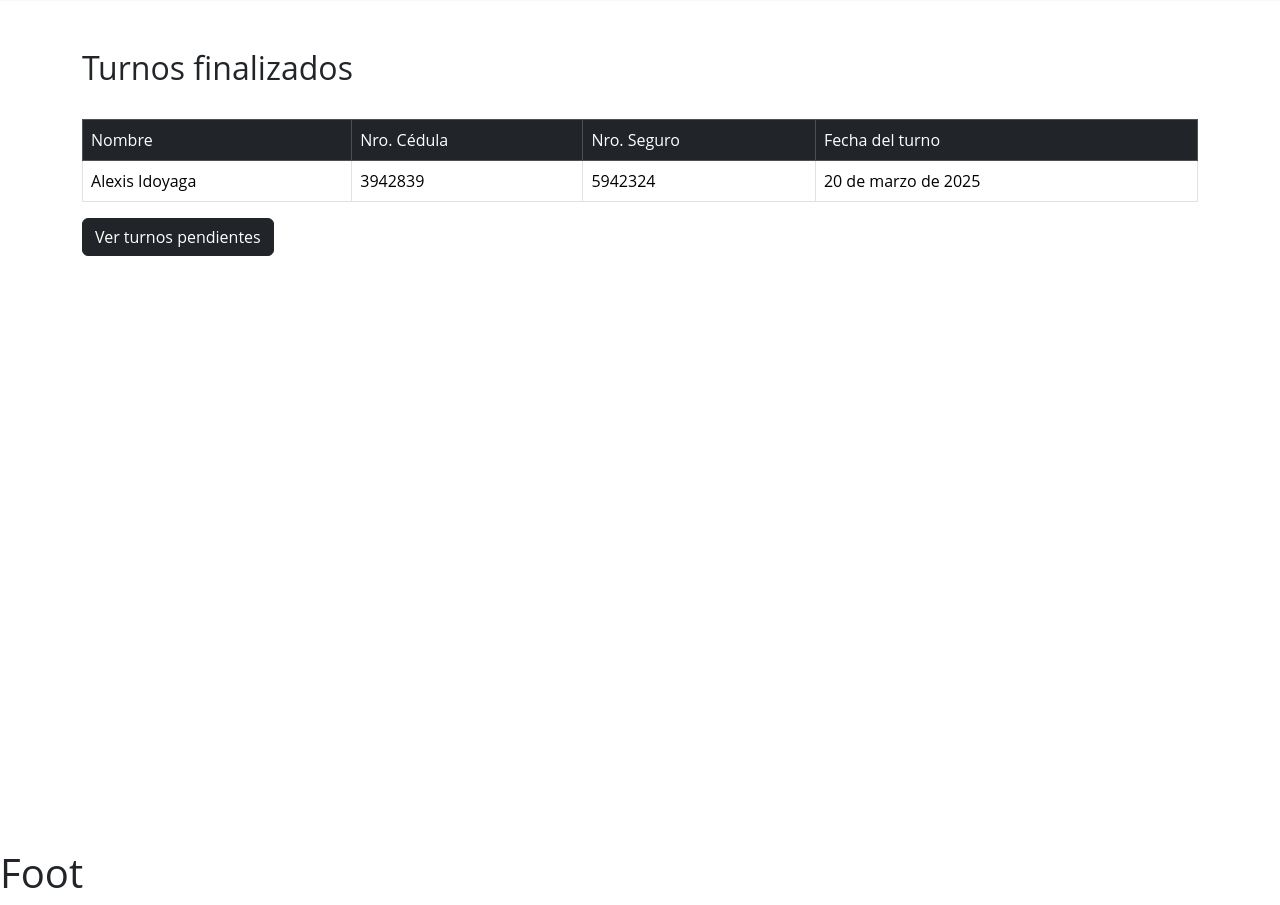
After one commit to cmmedina918/ISW2-proyecto, a Django app: page /turnos/turnosFinalizados/ in a window 1280 px wide. The commit adds this page. Shown: the part 315-1220 px from the top of the page. Run offline with Django 5.2, Linux system fonts and the light colour scheme; data comes from the database, SQL or seed files in the repository; both versions use the stored data as it was after the commit; some libraries are stand-ins or nearby versions.

Commit message:
Se creo la vista de turnos finalizados

```diff
--- a/templates/base.html
+++ b/templates/base.html
@@ -15,5 +15,6 @@
         {% block Body %}{% endblock %}
         {% include 'footer.html' %}
         <script src="{% static 'bootstrap-5.3.3-dist/js/bootstrap.min.js' %}"></script>
+        <script src="{% static 'script.js' %}"></script>
     </body>
 </html>
--- a/templates/forms/turno.html
+++ b/templates/forms/turno.html
@@ -10,7 +10,7 @@
             <div class="formInner">
                 {% csrf_token %}
                 <br>
-                <table class="form-table">
+                <table class="form-table text-start">
                     {{ form.as_table }}
                 </table>
             </div>
--- /dev/null
+++ b/templates/turnosFinalizados.html
@@ -0,0 +1,50 @@
+{% extends 'base.html' %}
+{% block Title %}
+    Turnos finalizados
+{% endblock %}
+{% block Body %}
+    <div class="container mt-5" id="container-list">
+        <div class="d-flex justify-content-between">
+            <h2>Turnos finalizados</h2>
+{#            <a class="btn btn-success" href="{% url 'nuevoTurno' %}">#}
+{#                <i class="bi bi-plus"></i>#}
+{#            </a>#}
+        </div>
+        <br>
+        <table class="table table-bordered" >
+            <thead class="table-dark">
+                <tr>
+                    <td>Nombre</td>
+                    <td>Nro. Cédula</td>
+                    <td>Nro. Seguro</td>
+                    <td>Fecha del turno</td>
+{#                    <td>Médico</td>#}
+{#                    <td>Acciones</td>#}
+                </tr>
+            </thead>
+            <tbody>
+                {% for turno in turnos %}
+                    <tr>
+                        <td>{{ turno.nombre }}</td>
+                        <td>{{ turno.ci }}</td>
+                        <td>{{ turno.nro_seguro }}</td>
+                        <td>{{ turno.fecha_turno }}</td>
+{#                        <td>{{ turno.medico }}</td>#}
+{#                        <td>#}
+{#                            <a class="btn btn-warning"#}
+{#                               href="{% url 'finalizarTurno' turno.id %}"#}
+{#                               onclick=" return confirm('¿Estás seguro de que quieres finalizar este turno?');"#}
+{#                            >#}
+{#                                Finalizar turno#}
+{#                            </a>#}
+{#                            <a class="btn btn-danger" href="#">#}
+{#                                <i class="bi bi-trash-fill"></i>#}
+{#                            </a>#}
+{#                        </td>#}
+                    </tr>
+                {% endfor %}
+            </tbody>
+        </table>
+        <a class="btn btn-dark" href="{% url 'turnosList' %}">Ver turnos pendientes</a>
+    </div>
+{% endblock %}
--- a/turnosApp/forms.py
+++ b/turnosApp/forms.py
@@ -20,6 +20,7 @@ class turnoForm(forms.ModelForm):
             'ci': forms.TextInput(attrs={'class': 'form-control m-1', 'placeholder': 'Cédula de identidad'}),
             'nro_seguro': forms.TextInput(attrs={'class': 'form-control m-1', 'placeholder': 'Número de seguro'}),
             'fecha_turno': forms.DateInput(attrs={'class': 'form-control m-1', 'type': 'date'}),
+            'estado': forms.Select(attrs={'class': 'form-control m-1'}),
             'medico': forms.Select(attrs={'class': 'form-control dropdown m-1'}),
         }
         labels = {
--- a/turnosApp/urls.py
+++ b/turnosApp/urls.py
@@ -4,6 +4,7 @@ from turnosApp import views
 urlpatterns = [
     path('',views.index, name='index'),
     path('nuevoTurno/', views.nuevoTurno, name='nuevoTurno'),
-    path('turnos/', views.turnosView, name='turnosList'),
+    path('turnos/', views.turnosPendientesView, name='turnosList'),
+    path('turnosFinalizados/', views.turnosFinalizadosView, name='turnosFinalizados'),
     path('finalizarTurno/<int:turnoId>', views.finalizarTurno, name='finalizarTurno'),
 ]
--- a/turnosApp/views.py
+++ b/turnosApp/views.py
@@ -16,9 +16,13 @@ def nuevoTurno(request):
         form = turnoForm()
         return render(request, 'forms/turno.html', {'form': form})
 
-def turnosView(request):
-    turnosList = Turno.objects.all().filter(status=0)
-    return render(request, 'turnos.html',{'turnos': turnosList})
+def turnosPendientesView(request):
+    turnosList = Turno.objects.all().filter(status=0).order_by('fecha_turno')
+    return render(request, 'turnosPendientes.html', {'turnos': turnosList})
+
+def turnosFinalizadosView(request):
+    turnosList = Turno.objects.all().filter(status=1).order_by('fecha_turno')
+    return render(request, 'turnosFinalizados.html', {'turnos': turnosList})
 
 def finalizarTurno(request, turnoId):
     turno = get_object_or_404(Turno, id=turnoId)
```
Also changed, not shown: templates/turnosPendientes.html (renamed from templates/turnos.html, +14 -10 lines), db.sqlite3, static/script.js (added).
